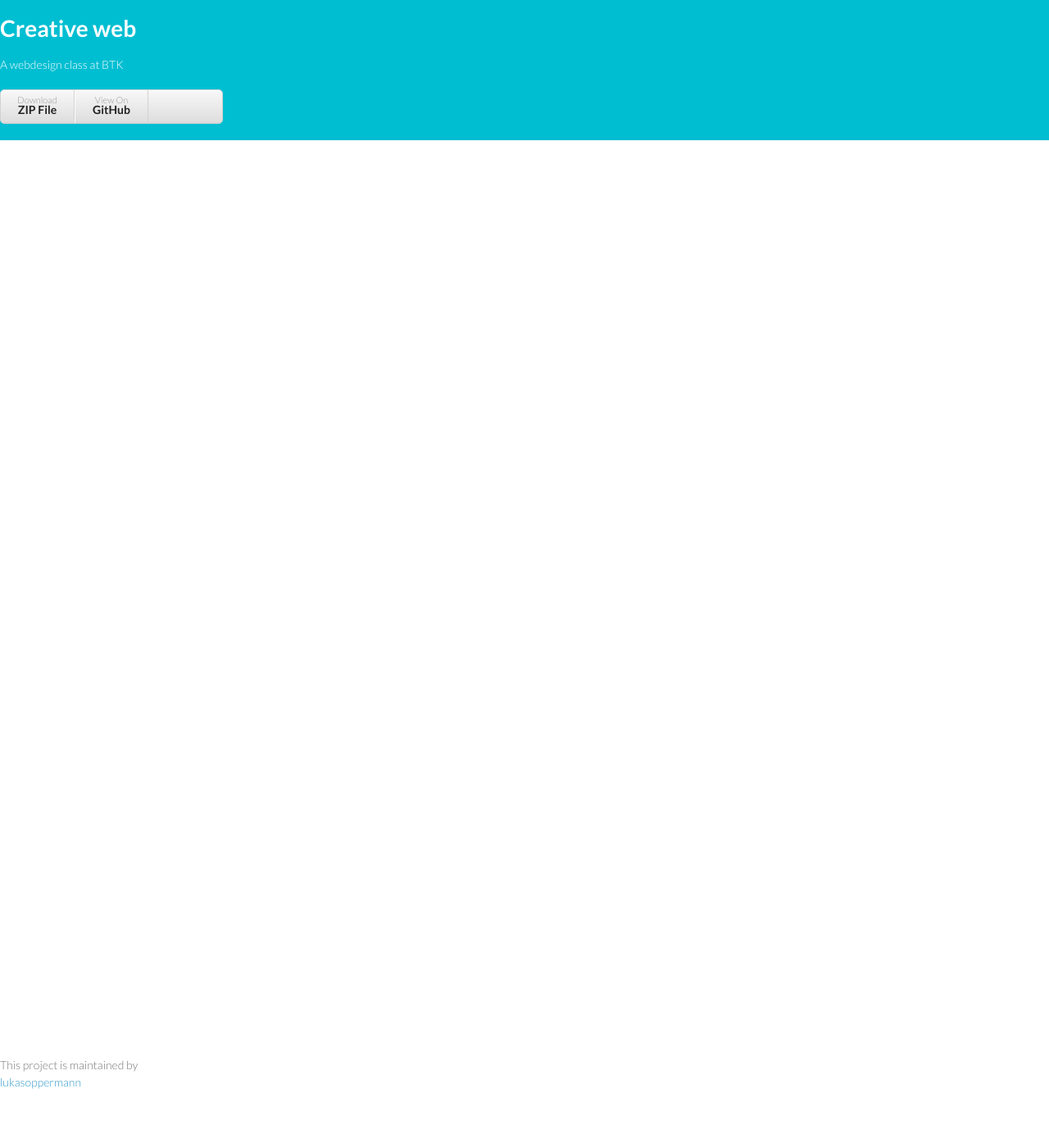
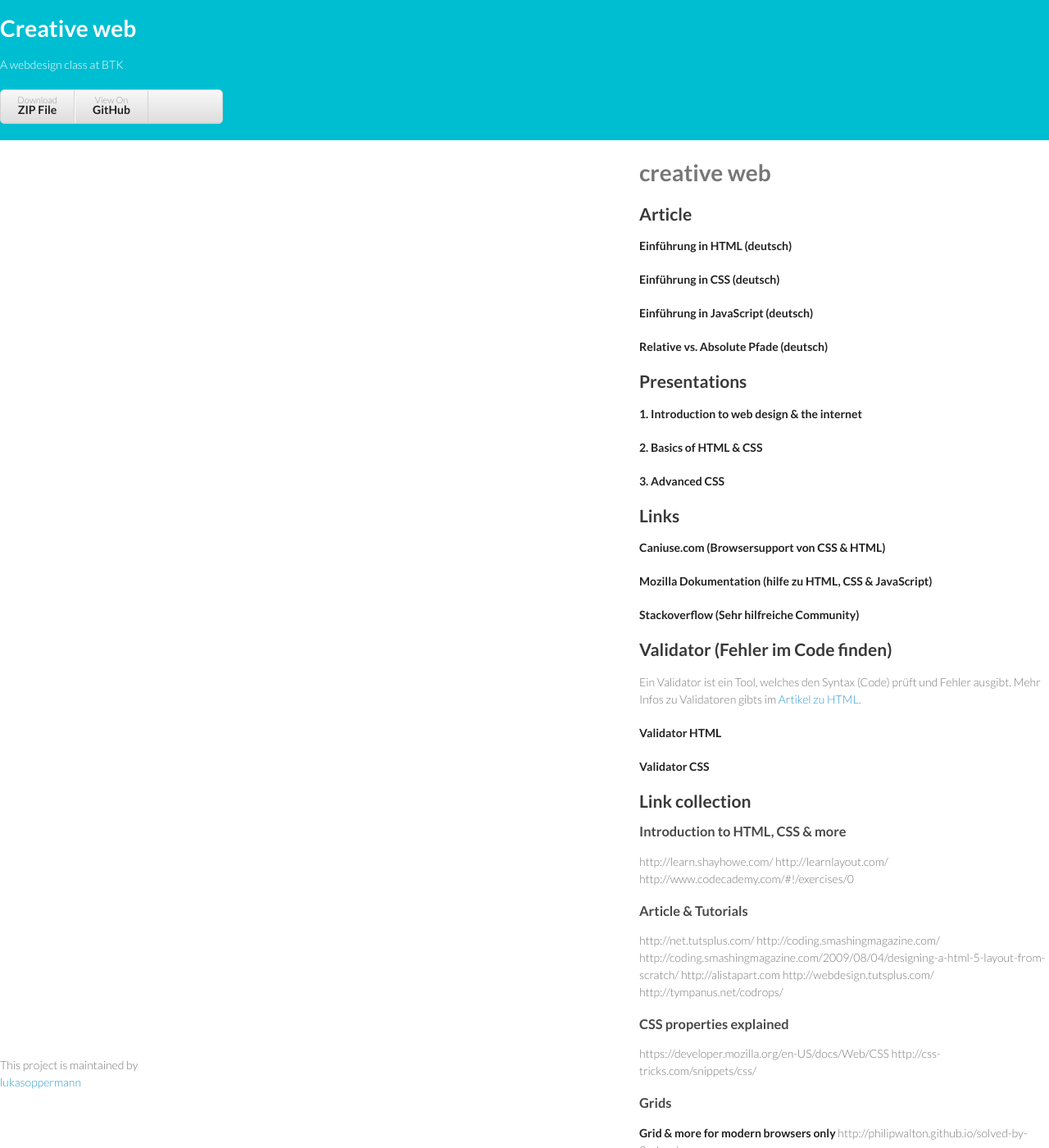
Before and after one commit to lukasoppermann/creative-web, a Jekyll site: the page built from index.md, in a window 1280 px wide and 1400 px high. Shown: the whole window at 82% size. Built offline with Jekyll 4.4.1, drawn with Linux system fonts in a browser that asks for light colours; nearby versions of some CDN libraries; Markdown is read by kramdown in place of the engine named in the settings; some of the changed text lies outside the part shown.

Commit message:
Sync readme file in master branch to index.md in gh-pages

```diff
--- a/index.md
+++ b/index.md
@@ -1,3 +1,65 @@
 ---
 layout: index
 ---
+
+
+# creative web
+
+## Article
+[**Einführung in HTML (deutsch)**](https://medium.com/design-technology/32b473516e25)
+
+[**Einführung in CSS (deutsch)**](https://medium.com/@lukasoppermann/einfuhrung-in-css-4050d731ee5)
+
+[**Einführung in JavaScript (deutsch)**](https://medium.com/creative-web/einfuhrung-in-javascript-ccc3dad4a56d?source=tw-80cd3f2b2e6e-1401890393072)
+
+[**Relative vs. Absolute Pfade (deutsch)**](https://medium.com/creative-web/889b962d32e5)
+
+
+## Presentations
+
+**1.** [**Introduction to web design & the internet**](http://www.slideshare.net/lukasoppermann/creative-web-01-introduction-to-the-web)
+
+**2.** [**Basics of HTML & CSS**](http://www.slideshare.net/lukasoppermann/btk-creativeweb02)
+
+**3.** [**Advanced CSS**](http://www.slideshare.net/lukasoppermann/btk-creativeweb03)
+
+## Links
+
+[**Caniuse.com (Browsersupport von CSS & HTML)**](http://caniuse.com)
+
+[**Mozilla Dokumentation (hilfe zu HTML, CSS & JavaScript)**](https://developer.mozilla.org/en-US/docs/Web/)
+
+[**Stackoverflow (Sehr hilfreiche Community)**](http://stackoverflow.com)
+
+## Validator (Fehler im Code finden)
+Ein Validator ist ein Tool, welches den Syntax (Code) prüft und Fehler ausgibt. Mehr Infos zu Validatoren gibts im [Artikel zu HTML](https://medium.com/creative-web/einfuhrung-in-html-32b473516e25).
+
+[**Validator HTML**](http://validator.w3.org/)
+
+[**Validator CSS**](http://jigsaw.w3.org/css-validator/#validate_by_input)
+
+## Link collection
+
+### Introduction to HTML, CSS & more
+http://learn.shayhowe.com/
+http://learnlayout.com/
+http://www.codecademy.com/#!/exercises/0
+
+### Article & Tutorials
+http://net.tutsplus.com/
+http://coding.smashingmagazine.com/
+http://coding.smashingmagazine.com/2009/08/04/designing-a-html-5-layout-from-scratch/
+http://alistapart.com
+http://webdesign.tutsplus.com/
+http://tympanus.net/codrops/
+
+### CSS properties explained
+https://developer.mozilla.org/en-US/docs/Web/CSS
+http://css-tricks.com/snippets/css/
+
+### Grids
+**Grid & more for modern browsers only**
+http://philipwalton.github.io/solved-by-flexbox/
+
+### BTK File-Server
+http://blogs.btk-fh.de/it/fileserver/
```
